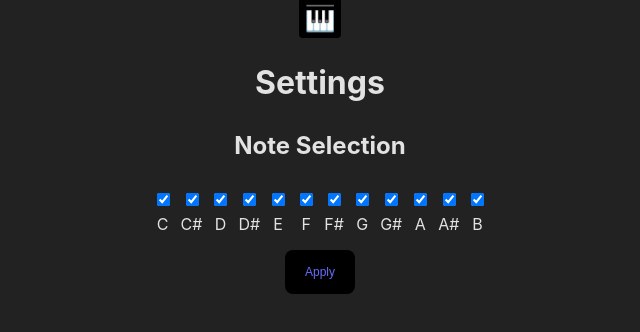
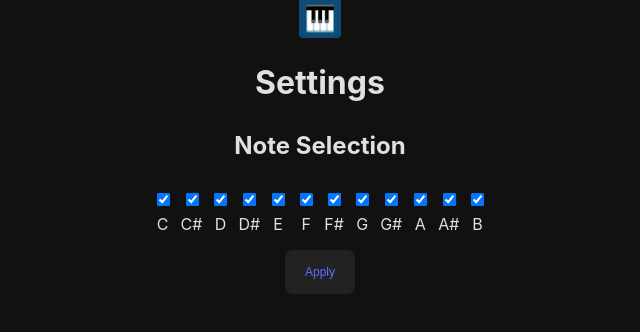
Before and after one commit to AoMedium/web-instrument, a React (Vite) app: page /web-instrument/settings in a window 1280 px wide. Shown: the top 332 px of the page, without its empty margins (320-960 px from the left). Built offline with nearby package versions, Linux system fonts and the light colour scheme.

Commit message:
add new colours

```diff
--- a/src/audio.js
+++ b/src/audio.js
@@ -10,7 +10,7 @@ const options = {
     attack: 0.005,
     decay: 0,
     sustain: 1,
-    release: 5
+    release: 3
   }
 };
 
@@ -21,16 +21,15 @@ const synth = new Tone.PolySynth(Tone.Synth, options).toDestination();
 // synth.connect(filter);
 
 // var tremolo = new Tone.Vibrato({
-//   maxDelay: 0.005,
 //   frequency: 5,
 //   depth: 0.2,
-//   type: "sine"
 // }).toDestination();
 
 // synth.connect(tremolo);
 
 export function playNote(note, velocity) {
   synth.triggerAttack(note, Tone.now(), velocity);
+  console.log(synth.activeVoices);
 }
 
 export function stopNote(note, sustain) {
--- a/src/components/NavButton.module.css
+++ b/src/components/NavButton.module.css
@@ -1,7 +1,7 @@
 .link {
   margin: 2px;
   padding: 5px;
-  background-color: #000;
+  background-color: var(--color3);
   border-radius: 4px;
   font-size: 25px;
   text-decoration: none;
--- a/src/index.css
+++ b/src/index.css
@@ -1,11 +1,21 @@
 :root {
+  /* --color1: #D27685;
+  --color2: #9E4784;
+  --color3: #66347F;
+  --color4: #37306B; */
+
+  --color1: #BBE1FA;
+  --color2: #3282B8;
+  --color3: #0F4C75;
+  --color4: #1B262C;
+
   font-family: Inter, system-ui, Avenir, Helvetica, Arial, sans-serif;
   line-height: 1.5;
   font-weight: 400;
 
   color-scheme: light dark;
   color: rgba(255, 255, 255, 0.87);
-  background-color: #222;
+  background-color: #111;
 
   font-synthesis: none;
   text-rendering: optimizeLegibility;
--- a/src/pages/InstrumentPanel/KeyGroup.module.css
+++ b/src/pages/InstrumentPanel/KeyGroup.module.css
@@ -1,7 +1,13 @@
 .group {
   position: absolute;
   display: flex;
+  padding: 5px;
   width: 45%;
+
+  justify-content: center;
+
+  /* background-color: var(--color4); */
+  border-radius: 20px;
 
   flex-wrap: wrap-reverse;
 }
--- a/src/pages/InstrumentPanel/KeyGroup.tsx
+++ b/src/pages/InstrumentPanel/KeyGroup.tsx
@@ -6,7 +6,7 @@ type Props = {
   children: JSX.Element[]
 }
 
-const MARGIN = 20;
+const MARGIN = 15;
 
 const posStyles = {
   top: {
@@ -21,7 +21,7 @@ const posStyles = {
   } as React.CSSProperties,
   right: {
     right: MARGIN,
-    justifyContent: "right",
+    // justifyContent: "right",
   } as React.CSSProperties
 };
 
--- a/src/pages/InstrumentPanel/Keys.module.css
+++ b/src/pages/InstrumentPanel/Keys.module.css
@@ -4,14 +4,15 @@
 
 .key {
   display: block;
-  height: 4em;
-  width: 4em;
+  height: 3rem;
+  width: 3rem;
 
   margin: 2px;
   padding: 0;
 
+  border-color: var(--color1);
   border-radius: 8px;
-  border: 0px solid transparent;
+  border-width: 0;
 
   transition: border-width 0.2s, border-color 0.2s;
 
@@ -21,11 +22,11 @@
 
 
 .black {
-  background-color: #1a1a1a;
-  color: #646cff;
+  background-color: var(--color3);
+  color: white;
 }
 
 .white {
-  background-color: #262a7e;
-  color: #8a90ff;
+  background-color: var(--color2);
+  color: #ddd;
 }
--- a/src/pages/InstrumentPanel/LargeKey.tsx
+++ b/src/pages/InstrumentPanel/LargeKey.tsx
@@ -8,7 +8,6 @@ type Props = {
 }
 
 const pressedStyle = {
-  borderColor: "#646cff",
   borderWidth: 4
 } as React.CSSProperties;
 
--- a/src/pages/Settings/Settings.module.css
+++ b/src/pages/Settings/Settings.module.css
@@ -2,7 +2,7 @@
   margin: 10px auto;
   padding: 15px 20px;
 
-  background-color: #000;
+  background-color: #222;
 
   border-radius: 8px;
   border: 0px solid transparent;
```
